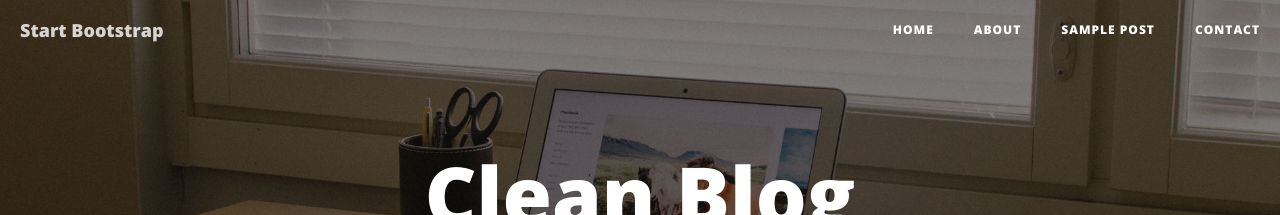
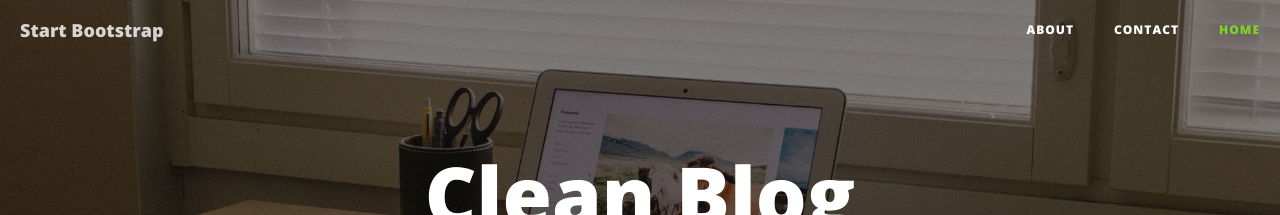
Before and after one commit to tjsullivan1/tjsullivan1.github.io, a Jekyll site: the page built from index.html, in a window 1280 px wide. Shown: the top 215 px of the page. Built offline with Jekyll 4.4.1, drawn with Linux system fonts in a browser that asks for light colours; nearby versions of some CDN libraries.

Commit message:
after lecture 7

```diff
--- /dev/null
+++ b/_includes/head.html
@@ -0,0 +1,34 @@
+<!DOCTYPE html>
+<html lang="en">
+
+<head>
+
+    <meta charset="utf-8">
+    <meta http-equiv="X-UA-Compatible" content="IE=edge">
+    <meta name="viewport" content="width=device-width, initial-scale=1">
+    <meta name="description" content="">
+    <meta name="author" content="">
+
+    <title>Clean Blog</title>
+
+    <!-- Bootstrap Core CSS -->
+    <link href="css/bootstrap.min.css" rel="stylesheet">
+
+    <!-- Custom CSS -->
+    <link href="css/clean-blog.css" rel="stylesheet">
+
+    <!-- Custom Fonts -->
+    <link href="http://maxcdn.bootstrapcdn.com/font-awesome/4.1.0/css/font-awesome.min.css" rel="stylesheet" type="text/css">
+    <link href='http://fonts.googleapis.com/css?family=Lora:400,700,400italic,700italic' rel='stylesheet' type='text/css'>
+    <link href='http://fonts.googleapis.com/css?family=Open+Sans:300italic,400italic,600italic,700italic,800italic,400,300,600,700,800' rel='stylesheet' type='text/css'>
+
+    <!-- HTML5 Shim and Respond.js IE8 support of HTML5 elements and media queries -->
+    <!-- WARNING: Respond.js doesn't work if you view the page via file:// -->
+    <!--[if lt IE 9]>
+        <script src="https://oss.maxcdn.com/libs/html5shiv/3.7.0/html5shiv.js"></script>
+        <script src="https://oss.maxcdn.com/libs/respond.js/1.4.2/respond.min.js"></script>
+    <![endif]-->
+
+</head>
+
+<body>
--- a/_includes/header.html
+++ b/_includes/header.html
@@ -1,74 +1,3 @@
-<!DOCTYPE html>
-<html lang="en">
-
-<head>
-
-    <meta charset="utf-8">
-    <meta http-equiv="X-UA-Compatible" content="IE=edge">
-    <meta name="viewport" content="width=device-width, initial-scale=1">
-    <meta name="description" content="">
-    <meta name="author" content="">
-
-    <title>Clean Blog</title>
-
-    <!-- Bootstrap Core CSS -->
-    <link href="css/bootstrap.min.css" rel="stylesheet">
-
-    <!-- Custom CSS -->
-    <link href="css/clean-blog.css" rel="stylesheet">
-
-    <!-- Custom Fonts -->
-    <link href="http://maxcdn.bootstrapcdn.com/font-awesome/4.1.0/css/font-awesome.min.css" rel="stylesheet" type="text/css">
-    <link href='http://fonts.googleapis.com/css?family=Lora:400,700,400italic,700italic' rel='stylesheet' type='text/css'>
-    <link href='http://fonts.googleapis.com/css?family=Open+Sans:300italic,400italic,600italic,700italic,800italic,400,300,600,700,800' rel='stylesheet' type='text/css'>
-
-    <!-- HTML5 Shim and Respond.js IE8 support of HTML5 elements and media queries -->
-    <!-- WARNING: Respond.js doesn't work if you view the page via file:// -->
-    <!--[if lt IE 9]>
-        <script src="https://oss.maxcdn.com/libs/html5shiv/3.7.0/html5shiv.js"></script>
-        <script src="https://oss.maxcdn.com/libs/respond.js/1.4.2/respond.min.js"></script>
-    <![endif]-->
-
-</head>
-
-<body>
-
-    <!-- Navigation -->
-    <nav class="navbar navbar-default navbar-custom navbar-fixed-top">
-        <div class="container-fluid">
-            <!-- Brand and toggle get grouped for better mobile display -->
-            <div class="navbar-header page-scroll">
-                <button type="button" class="navbar-toggle" data-toggle="collapse" data-target="#bs-example-navbar-collapse-1">
-                    <span class="sr-only">Toggle navigation</span>
-                    <span class="icon-bar"></span>
-                    <span class="icon-bar"></span>
-                    <span class="icon-bar"></span>
-                </button>
-                <a class="navbar-brand" href="index.html">Start Bootstrap</a>
-            </div>
-
-            <!-- Collect the nav links, forms, and other content for toggling -->
-            <div class="collapse navbar-collapse" id="bs-example-navbar-collapse-1">
-                <ul class="nav navbar-nav navbar-right">
-                    <li>
-                        <a href="index.html">Home</a>
-                    </li>
-                    <li>
-                        <a href="about.html">About</a>
-                    </li>
-                    <li>
-                        <a href="post.html">Sample Post</a>
-                    </li>
-                    <li>
-                        <a href="contact.html">Contact</a>
-                    </li>
-                </ul>
-            </div>
-            <!-- /.navbar-collapse -->
-        </div>
-        <!-- /.container -->
-    </nav>
-
 <!-- Page Header -->
 <!-- Set your background image for this header on the line below. -->
 <header class="intro-header" style="background-image: url('img/home-bg.jpg')">
--- /dev/null
+++ b/_includes/nav.html
@@ -0,0 +1,26 @@
+<!-- Navigation -->
+<nav class="navbar navbar-default navbar-custom navbar-fixed-top">
+    <div class="container-fluid">
+        <!-- Brand and toggle get grouped for better mobile display -->
+        <div class="navbar-header page-scroll">
+            <button type="button" class="navbar-toggle" data-toggle="collapse" data-target="#bs-example-navbar-collapse-1">
+                <span class="sr-only">Toggle navigation</span>
+                <span class="icon-bar"></span>
+                <span class="icon-bar"></span>
+                <span class="icon-bar"></span>
+            </button>
+            <a class="navbar-brand" href="index.html">Start Bootstrap</a>
+        </div>
+
+        <!-- Collect the nav links, forms, and other content for toggling -->
+        <div class="collapse navbar-collapse" id="bs-example-navbar-collapse-1">
+            <ul class="nav navbar-nav navbar-right">
+                {% assign pages_list = site.pages %}
+                {% assign group = "navigation" %}
+                {% include pages_list %}
+            </ul>
+        </div>
+        <!-- /.navbar-collapse -->
+    </div>
+    <!-- /.container -->
+</nav>
--- /dev/null
+++ b/_includes/pages_list
@@ -0,0 +1,15 @@
+{% for node in pages_list  %}
+	{% if group == null or group == node.group %}
+		{% if page.url == node.url %}
+			<li>
+				<a href="{{node.url}}" class="selected">{{node.title}}</a>
+			</li>
+		{% else %}
+			<li>
+				<a href="{{node.url}}">{{node.title}}</a>
+			</li>
+		{% endif %}
+	{% endif %}
+{% endfor %}
+{% assign pages_list = nil %}
+{% assign group = nil %}
--- a/_layouts/default.html
+++ b/_layouts/default.html
@@ -1,3 +1,5 @@
+{% include head.html %}
+{% include nav.html %}
 {% include header.html  %}
 
 {{ content}}
--- a/about.html
+++ b/about.html
@@ -1,7 +1,9 @@
 ---
 layout: default
-title: Tim Sullivan
+title: "About"
+group: "navigation"
 ---
+
     <!-- Main Content -->
     <div class="container">
         <div class="row">
--- a/contact.html
+++ b/contact.html
@@ -1,6 +1,7 @@
 ---
 layout: default
-title: Tim Sullivan
+title: "Contact"
+group: "navigation"
 ---
     <!-- Main Content -->
     <div class="container">
--- a/css/clean-blog.css
+++ b/css/clean-blog.css
@@ -78,6 +78,9 @@ hr.small {
   .navbar-custom .nav li a:focus {
     color: rgba(255, 255, 255, 0.8);
   }
+}
+.selected {
+  color: #81D425 !important;
 }
 @media only screen and (min-width: 1170px) {
   .navbar-custom {
--- a/index.html
+++ b/index.html
@@ -1,6 +1,7 @@
 ---
 layout: default
-title: Tim Sullivan
+title: "Home"
+group: "navigation"
 ---
     <!-- Main Content -->
     <div class="container">
```
Also changed, not shown: favicon.ico (added). Lines whose indentation alone changed are shown as unchanged.
